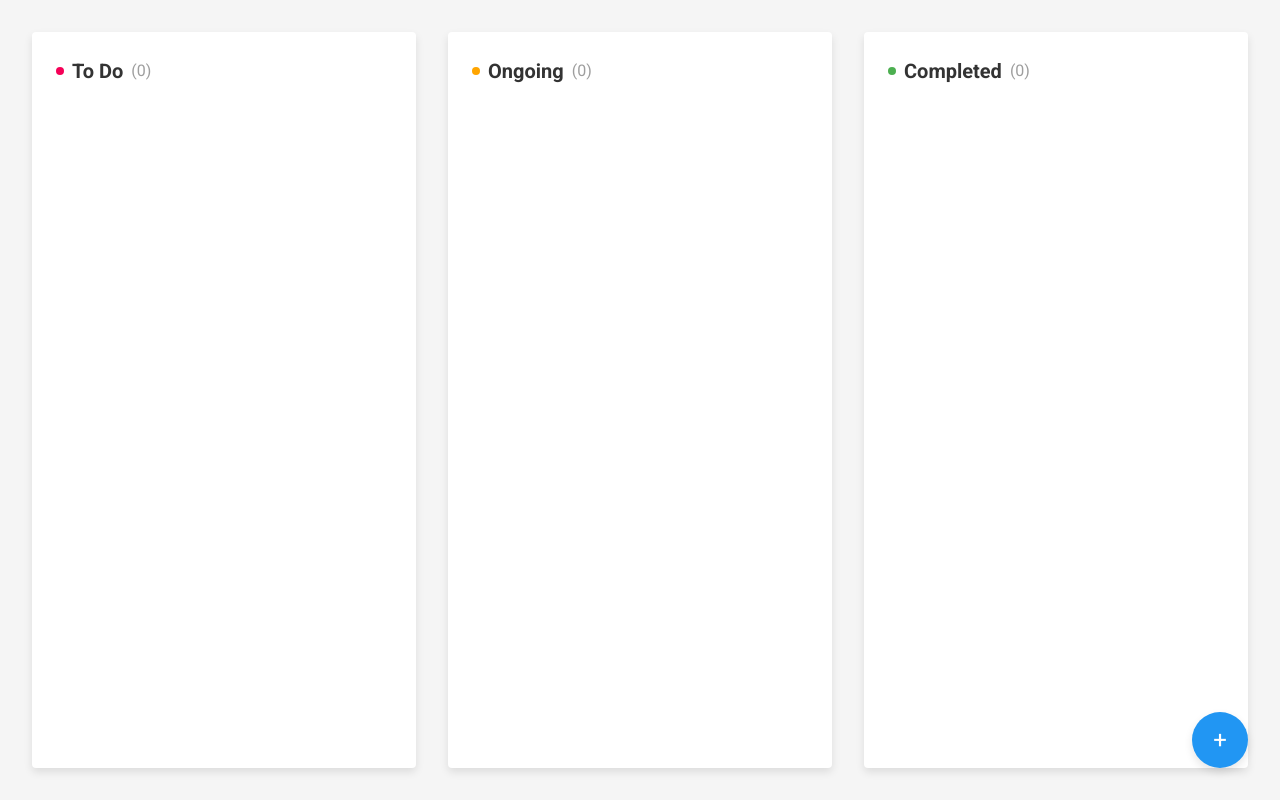
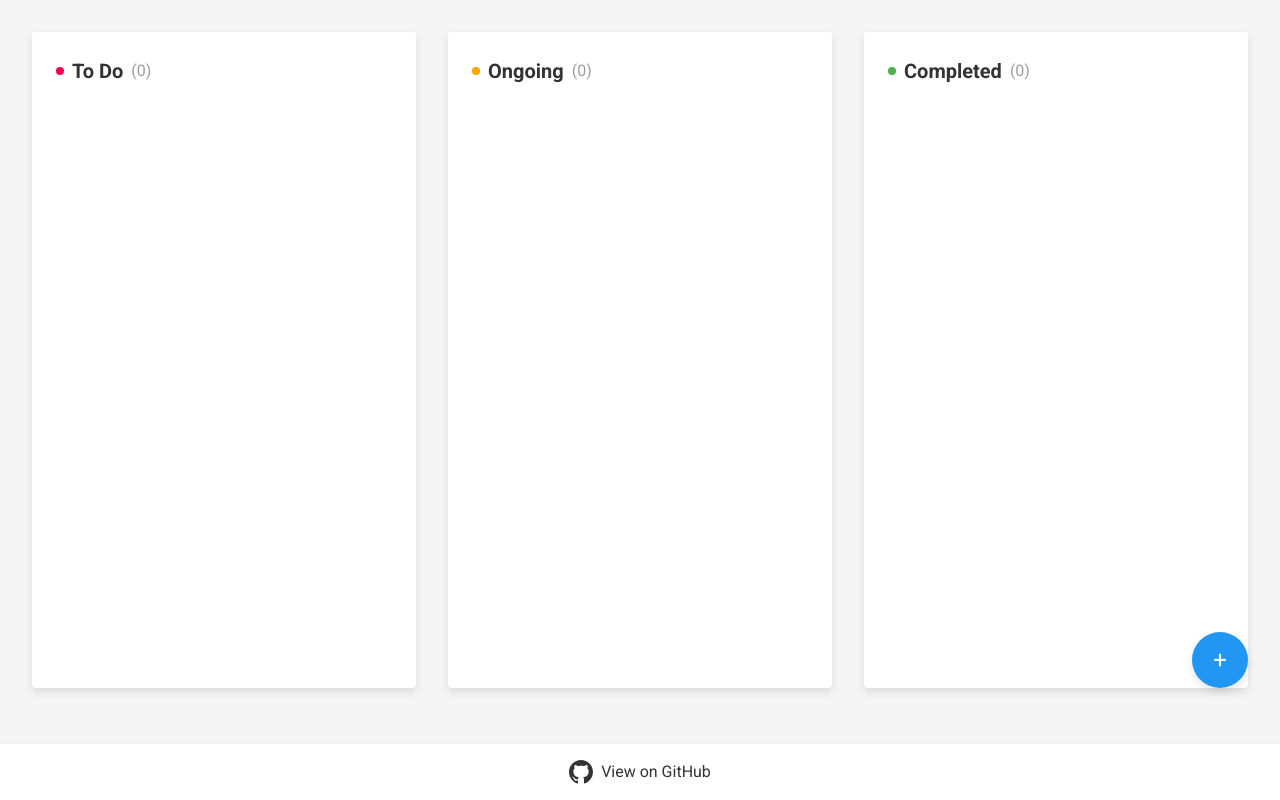
Before and after one commit to TartNenas/Todo-WebApp, a React (Create React App) app: page / in a window 1280 px wide. Built offline with nearby package versions, Linux system fonts and the light colour scheme.

Commit message:
feat(github): add github repo link footer

```diff
--- a/src/App.tsx
+++ b/src/App.tsx
@@ -3,12 +3,14 @@
 import { theme } from './styles/theme';
 import { GlobalStyle } from './styles/globalStyles';
 import Todo from './components/Todo';
+import Footer from './components/Footer';
 
 const App = () => {
   return (
     <ThemeProvider theme={theme}>
       <GlobalStyle theme={theme} />
       <Todo />
+      <Footer />
     </ThemeProvider>
   );
 };
--- /dev/null
+++ b/src/components/Footer.tsx
@@ -0,0 +1,25 @@
+import React from 'react';
+import { StyledFooter, GithubLink } from './styled/FooterStyles';
+
+const Footer: React.FC = () => {
+  return (
+    <StyledFooter>
+      <GithubLink
+        href="https://github.com/TartNenas/Todo-WebApp"
+        target="_blank"
+        rel="noopener noreferrer"
+      >
+        <svg
+          viewBox="0 0 24 24"
+          fill="currentColor"
+          xmlns="http://www.w3.org/2000/svg"
+        >
+          <path d="M12 0C5.37 0 0 5.37 0 12c0 5.31 3.435 9.795 8.205 11.385.6.105.825-.255.825-.57 0-.285-.015-1.23-.015-2.235-3.015.555-3.795-.735-4.035-1.41-.135-.345-.72-1.41-1.23-1.695-.42-.225-1.02-.78-.015-.795.945-.015 1.62.87 1.845 1.23 1.08 1.815 2.805 1.305 3.495.99.105-.78.42-1.305.765-1.605-2.67-.3-5.46-1.335-5.46-5.925 0-1.305.465-2.385 1.23-3.225-.12-.3-.54-1.53.12-3.18 0 0 1.005-.315 3.3 1.23.96-.27 1.98-.405 3-.405s2.04.135 3 .405c2.295-1.56 3.3-1.23 3.3-1.23.66 1.65.24 2.88.12 3.18.765.84 1.23 1.905 1.23 3.225 0 4.605-2.805 5.625-5.475 5.925.435.375.81 1.095.81 2.22 0 1.605-.015 2.895-.015 3.3 0 .315.225.69.825.57A12.02 12.02 0 0024 12c0-6.63-5.37-12-12-12z" />
+        </svg>
+        View on GitHub
+      </GithubLink>
+    </StyledFooter>
+  );
+};
+
+export default Footer;
--- /dev/null
+++ b/src/components/styled/FooterStyles.ts
@@ -0,0 +1,35 @@
+import styled from 'styled-components';
+
+export const StyledFooter = styled.footer`
+  position: fixed;
+  bottom: 0;
+  left: 0;
+  right: 0;
+  padding: ${({ theme }) => theme.spacing.md};
+  background-color: ${({ theme }) => theme.colors.white};
+  box-shadow: ${({ theme }) => theme.shadows.medium};
+  display: flex;
+  justify-content: center;
+  align-items: center;
+  gap: ${({ theme }) => theme.spacing.md};
+  z-index: 100;
+`;
+
+export const GithubLink = styled.a`
+  display: flex;
+  align-items: center;
+  gap: ${({ theme }) => theme.spacing.sm};
+  color: ${({ theme }) => theme.colors.text};
+  text-decoration: none;
+  font-size: ${({ theme }) => theme.typography.fontSize.medium};
+  transition: color 0.2s ease;
+
+  &:hover {
+    color: ${({ theme }) => theme.colors.primary};
+  }
+
+  svg {
+    width: 24px;
+    height: 24px;
+  }
+`;
--- a/src/components/styled/TodoStyles.ts
+++ b/src/components/styled/TodoStyles.ts
@@ -4,6 +4,7 @@
   display: flex;
   gap: ${({ theme }) => theme.spacing.xl};
   padding: ${({ theme }) => theme.spacing.xl};
+  padding-bottom: calc(${({ theme }) => theme.spacing.xl} + 80px);
   min-height: 100vh;
   background-color: ${({ theme }) => theme.colors.background};
 `;
@@ -179,7 +180,7 @@
 
 export const CreateButton = styled.button`
   position: fixed;
-  bottom: ${({ theme }) => theme.spacing.xl};
+  bottom: calc(${({ theme }) => theme.spacing.xl} + 80px);
   right: ${({ theme }) => theme.spacing.xl};
   background: ${({ theme }) => theme.colors.primary};
   color: ${({ theme }) => theme.colors.white};
@@ -191,6 +192,7 @@
   cursor: pointer;
   box-shadow: ${({ theme }) => theme.shadows.medium};
   transition: transform 0.2s;
+  z-index: 99;
 
   &:hover {
     transform: scale(1.1);
```
